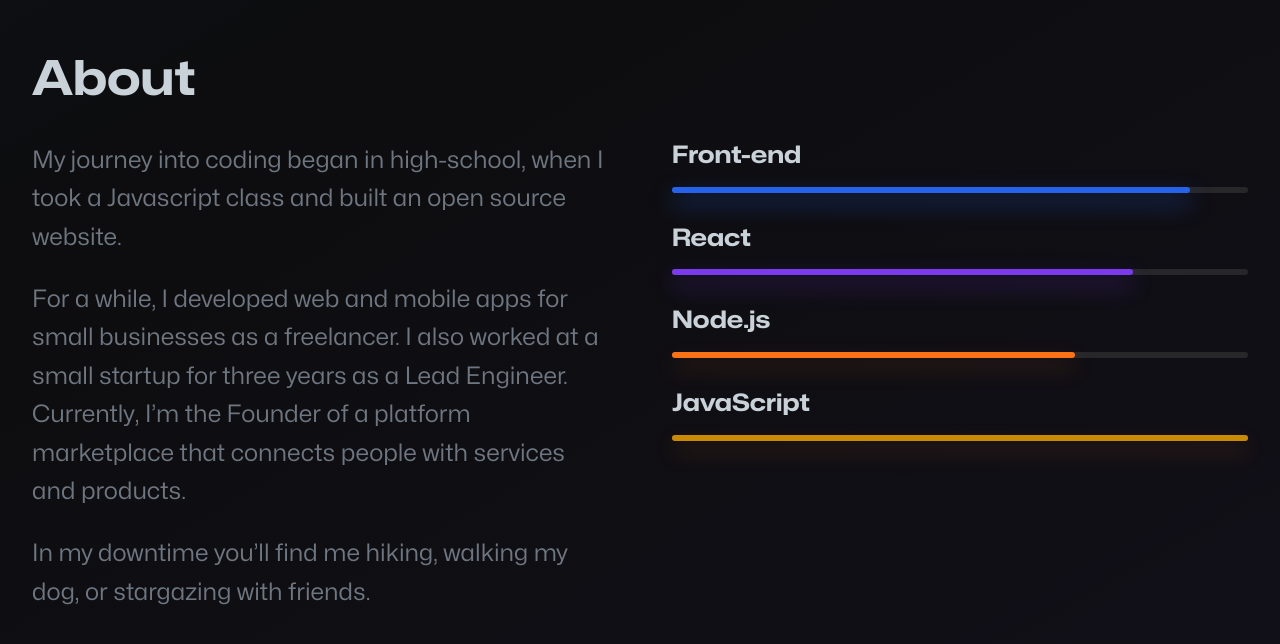
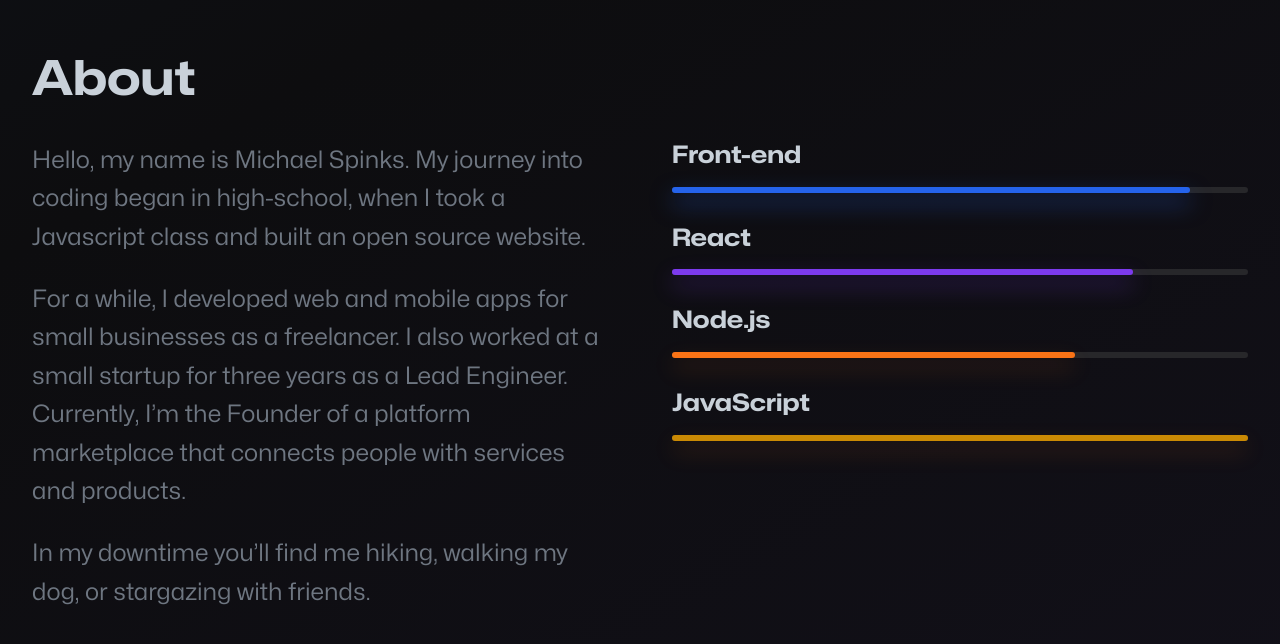
Before and after one commit to mikespinks0401/codespaces-actions-playground, a plain HTML site: page src/index.html in a window 1280 px wide. Shown: the part 1020-1664 px from the top of the page. Drawn offline with Linux system fonts and the light colour scheme.

Commit message:
added name

```diff
--- a/src/index.html
+++ b/src/index.html
@@ -69,7 +69,7 @@
       <div class="flex gap">
         <div class="full-width">
           <p>
-            My journey into coding began in high-school, when I took a
+            Hello, my name is Michael Spinks. My journey into coding began in high-school, when I took a
             Javascript class and built an open source website.
           </p>
           <p>
```
